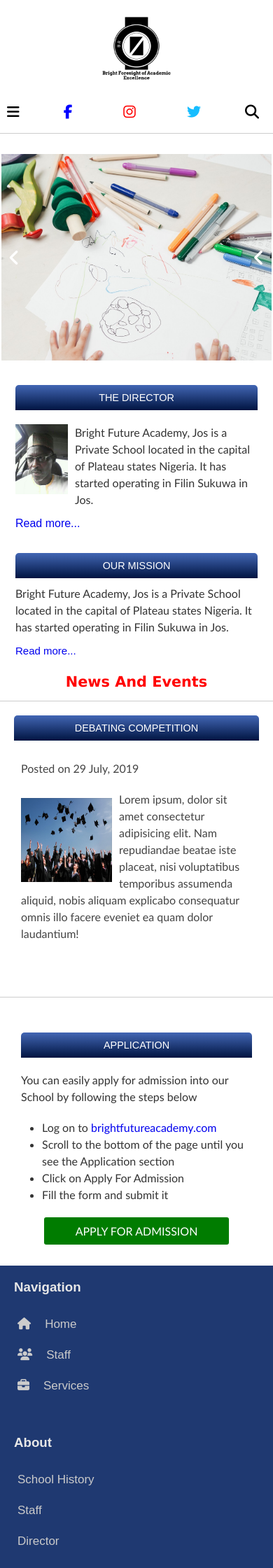
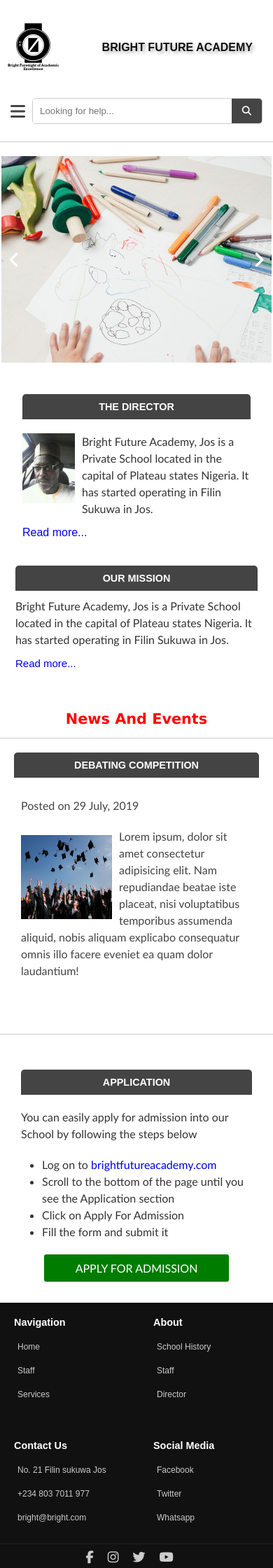
Before and after one commit to inuwamuhammad24/Real-web, a Node server app: page / in a window 390 px wide. Shown: the top 2240 px of the page at 70% size. Run offline with Node 20, Linux system fonts and the light colour scheme; some libraries are stand-ins or nearby versions.

Commit message:
added some css styling

```diff
--- a/app.js
+++ b/app.js
@@ -40,7 +40,7 @@ app.use(function(err, req, res, next) {
       req.flash('errors', 'cross site request forgery detected')
       req.session.save(() => res.redirect('/'))
     } else {
-      res.send('Error in csrf')
+      res.redirect('/')
     }
   }
 })
--- a/public/style.css
+++ b/public/style.css
@@ -14,7 +14,7 @@ body {
 .head-design {
     width: 100%;
     padding: 10px;
-    background-image: linear-gradient(to bottom, #4266b4, #001441);
+    background-color: #444;
     overflow: hidden;
 }
 
@@ -23,14 +23,13 @@ body {
     font-size: .9em;
     color: #fff;
     border-radius: 5px 5px 0 0;
-    font-weight: 500;
 }
 
 .director {
     margin: 10px;
     border-radius: 5px 5px 0 0;
     overflow: hidden;
-    margin-bottom: 30px;
+    margin-bottom: 35px;
 }
 
 .director img {
@@ -107,10 +99,11 @@ close {
     display: flex;
     justify-content: space-between;
     margin-bottom: 10px;
+    align-items: center;
 }
 
 .main-head i {
-    margin-right: 10px;
+    margin-right: 25px;
     font-size: 20px;
 }
 .address a {
@@ -129,11 +122,11 @@ close {
 }
 
 .main-head div h1 {
-    font-size: 30pt;
+    font-size: 2em;
     font-family: arial;
     text-align: center;
-    color: #1F3971;
-    text-shadow: 6px 6px 8px rgba(104, 2, 2, 0.699);
+    text-shadow: 3px 3px 4px rgba(0, 0, 0, 0.3);
+    color: #111;
 }
 
 .container {
@@ -418,7 +423,8 @@ close {
     transform: translateY(-50%);
     font-size: 20pt;
     color: #fff;
-    padding: 10px;
+    padding: 5px 10px;
+    border-radius: 50%;
 }
 
 .previous i {
@@ -428,7 +434,8 @@ close {
     transform: translateY(-50%);
     font-size: 20pt;
     color: #fff;
-    padding: 10px;
+    padding: 5px 10px;
+    border-radius: 50%;
 }
 
 .next i:hover, .previous i:hover {
@@ -634,7 +641,7 @@ close {
 
 /* footer styling begins */
 .footer-container {
-    background-color: #1F3971;
+    background-color: #111;
 }
 
 .footer-text {
@@ -647,7 +654,7 @@ close {
 .footer-box p {
     text-align: left;
     color: rgb(202, 202, 202);
-    font-size: 17px;
+    font-size: 12px;
 }
 
 .footer-box p:hover {
@@ -662,9 +669,10 @@ close {
 }
 
 .footer-box h3 {
-    color: rgb(231, 231, 231);
+    color: #fff;
     font-family: arial;
-    margin-bottom: 20px;
+    margin-bottom: 10px;
+    font-size: .9em;
 }
 
 .footer-box a {
@@ -686,6 +694,7 @@ close {
     display: flex;
     font-size: 20pt;
     justify-content: center;
+    margin-top: 10px;
 }
 
 .social a {
@@ -1742,61 +1752,93 @@ close {
 /* Media query */
 @media screen and (max-width: 780px) {
     .main-head {
-        display: block;
-        width: 100%;
-        height: 200px;
-        margin: 0 auto;
-        margin-bottom: 10px;
+        display: flex;
+        width: 90%;
+        margin: 10px;
+    }
+
+    .main-head div h1 {
+        font-size: 1em;
+    }
+
+    .logo img {
+        height: 75px;
+    }
+
+    .mobile-icons {
+        display: none;
     }
 
     .address {
-        position: relative;
+        position: sticky;
         overflow: hidden;
         transition: .3s ease-out;
+        top: 0;
+        z-index: 1;
+        border-bottom: black;
     }
 
     .address-inner {
         display: flex;
         justify-content: space-between;
         align-items: center;
-        margin-top: 10px;
         background-color: white;
         width: 100%;
-        padding: 10px;
+        padding: 15px;
         border-bottom: 1px solid #ccc;
     }
     .address form {
         visibility: visible;
-        position: absolute;
-        display: flex;
-        padding: 10px;
+        display: block;
+        padding: 10px 0 10px 10px;
         bottom: -50px;
         width: 100%;
     }
 
+    .address form input {
+        width: 100%;
+        padding: 10px;
+        border: none;
+    }
+
+
     .mobile-search {
         visibility: visible;
-    }
-
-    .address form input {
-        padding: 10px;
-        width: 100%;
-        border: none;
-        background: none;
-        border-bottom: 1px solid #999;
     }
 
     .inner-search {
         border: none;
         outline: none;
         background: none;
-    }
-
-    .inner-search i {
+        display: block;
+        color: #fff;
+    }
+
+    .header-button {
+        position: absolute;
+        top: 50%;
+        right: 0;
+        transform: translateY(-50%);
+        padding: 15px;
+        background: #444;
+        cursor: pointer;
+    }
+
+    .header-button:hover {
+        background-color: #000;
+    }
+
+    /* .inner-search i {
         font-size: 15px;
-        color: blue;
-        margin-left: -20px;
-    }
+        color: rgb(1, 47, 175);
+        display: block;
+        position: absolute;
+        right: 0;
+        top: 50%;
+        z-index: 1;
+        transform: translateY(-50%);
+
+    } */
 
     .inner-search:hover {
         cursor: pointer;
@@ -1814,14 +1856,22 @@ close {
 
     .menu {
         display: block;
-        font-size: large;
+        font-size: 1.5em;
         position: relative;
+        color: #444;
+    }
+
+    .header-input {
+        position: relative;
+        overflow: hidden;
+        border: 1px solid #ccc;
+        border-radius: 5px;
     }
 
     .header-container {
         display: block;
-        width: 75%;
-        background-color: #1F3971;
+        width: 100%;
+        background-color: #fff;
         z-index: 200;
         position: fixed;
         top: 0;
@@ -1995,6 +2054,8 @@ close {
         display: grid;
         padding: 20px;
         grid-gap: 3em;
+        grid-template-columns: 1fr 1fr;
+        border-bottom: 1px solid #222;
     }
 
     .footer-text {
@@ -2280,17 +2340,21 @@ close {
         grid-gap: 1em;
     }
 
-    .director {
-        margin: 0;
-    }
-
     .about-text {
         margin: 0;
-        margin-top: 30px;
+        margin-bottom: 35px;
     }
 
     .app-container-inner {
         min-width: auto;
         width: 95%;
     }
-}
+
+    .nav-bar .social {
+        display: flex;
+        position: absolute;
+        bottom: 40px;
+        left: 50%;
+        transform: translateX(-50%);
+    }
+}
--- a/views/contact.ejs
+++ b/views/contact.ejs
@@ -29,6 +29,7 @@
                     <input type="email" name="email" placeholder="Enter your email...">
                     <input type="tel" name="phone" placeholder="Enter your phone number...">
                     <textarea rows="7" name="message" placeholder="Type your message here..."></textarea>
+                    <input type="hidden" name="_csrf" value="<%= csrfToken %>">
                     <button class="submit">SUBMIT EMAIL</button>
                 </form>
         </div>
--- a/views/home.ejs
+++ b/views/home.ejs
@@ -8,7 +8,7 @@
 
         <div class="slide">     <!-- background slide with h1 -->
             <div class="slide-text"><h1>Bulding the Futue <br> of Your Kids</h1><p>Bright foresight of Academic Excellence...</p></div>
-            <div class="next"><i class="fas fa-angle-left"></i></div>
+            <div class="next"><i class="fas fa-angle-right"></i></div>
             <div class="previous"><i class="fas fa-angle-left"></i></div>
         </div>
 
--- a/views/includes/footer.ejs
+++ b/views/includes/footer.ejs
@@ -4,16 +4,16 @@
         <div class="footer-box">
             <h3>Navigation</h3>
             <div class="footer-content">
-                <a href="#"><p><i class="fas fa-home"></i>Home</p></a>
-                <a href="#"><p><i class="fas fa-users"></i>Staff</p></a>
-                <a href="#"><p><i class="fas fa-briefcase"></i>Services</p></a>
+                <a href="/"><p>Home</p></a>
+                <a href="#"><p>Staff</p></a>
+                <a href="#"><p>Services</p></a>
             </div>
         </div>
 
         <div class="footer-box">
             <h3>About</h3>
             <div class="footer-content">
-                <a href="#"><p>School History</p></a>
+                <a href="/about"><p>School History</p></a>
                 <a href="#"><p>Staff</p></a>
                 <a href="#"><p>Director</p></a>
             </div>
@@ -22,18 +22,18 @@
         <div class="footer-box">
             <h3>Contact Us</h3>
             <div class="footer-content">
-                <a href="#"><p><i class="fas fa-map-marker-alt"></i>No. 21 Filin sukuwa Jos</p></a>
-                <a href="#"><p><i class="fas fa-phone"></i>+234 803 7011 977</p></a>
-                <a href="#"><p><i class="fas fa-envelope-open-text"></i>bright@bright.com</p></a>
+                <a href="/contact"><p>No. 21 Filin sukuwa Jos</p></a>
+                <a href="/contact"><p>+234 803 7011 977</p></a>
+                <a href="/contact"><p>bright@bright.com</p></a>
             </div>
         </div>
 
         <div class="footer-box">
             <h3>Social Media</h3>
             <div class="footer-content">
-                <a href="#"><p><i class="fab fa-facebook-f"></i>Facebook</p></a>
-                <a href="#"><p><i class="fab fa-twitter"></i>Twitter</p></a>
-                <a href="#"><p><i class="fab fa-whatsapp"></i>Whatsapp</p></a>
+                <a href="#"><p>Facebook</p></a>
+                <a href="#"><p>Twitter</p></a>
+                <a href="#"><p>Whatsapp</p></a>
             </div>
         </div>
     </div>
--- a/views/includes/header.ejs
+++ b/views/includes/header.ejs
@@ -120,21 +120,23 @@
                 <img src="/Images/img-6.png" alt="Logo">
             </div>
 
-            <!-- <div><h1>BRIGHT FUTURE <br> ACADEMY, JOS</h1></div> -->
+            <div><h1>BRIGHT FUTURE ACADEMY</h1></div>
 
-            <div class="address">
-                <div class="address-inner">
-                    <div class="menu"><i class="fas fa-bars"></i></div>
-                    <a href="#"><i class="fab fa-facebook-f"></i></a>
-                    <a href="#"><i class="fab fa-instagram"></i></a>
-                    <a href="#"><i class="fab fa-twitter"></i></a>
-                    <div class="mobile-search"><i class="fas fa-search"></i></div>
-                </div>
+            <div class="mobile-icons">
+                <a href="#"><i class="fab fa-facebook-f"></i></a>
+                <a href="#"><i class="fab fa-instagram"></i></a>
+                <a href="#"><i class="fab fa-twitter"></i></a>
+            </div>
+        </div>
 
+        <div class="address">
+            <div class="address-inner">
+                <div class="menu"><i class="fas fa-bars"></i></div>
                 <form action="#">
-                    <button class="close">&times;</button>
-                    <input type="text" placeholder="Looking for help..." autocomplete="off">
-                    <button class="inner-search"><i class="fas fa-search"></i></button>
+                    <div class="header-input">
+                        <input type="text" placeholder="Looking for help..." autocomplete="off">
+                        <span class="header-button"><button class="inner-search"><i class="fas fa-search"></i></button></span>
+                    </div>
                 </form>
             </div>
         </div>
@@ -145,7 +147,8 @@
 
             <div class="header-container div-center">
                 <div class="nav">
-                    <div class="nav-bar">    <!-- for the navigation links -->
+                    <div class="nav-bar">
+                        <h2>BRIGHT FUTURE JOS</h2>   <!-- for the navigation links -->
                         <ul>
                             <div class="close-nav">&times;</div>
                             <a href="/"><li><i class="fas fa-home"></i>Home</li></a>
@@ -154,6 +157,13 @@
                             <a href="/contact"><li><i class="fas fa-id-card"></i>Contact</li></a>
                             <a href="#" class="staff-login"><li><i class="fas fa-users"></i>Login</li></a>
                         </ul>
+
+                        <div class="social">
+                            <a href="#"><i class="fab fa-facebook-f"></i></a>
+                            <a href="#"><i class="fab fa-instagram"></i></a>
+                            <a href="#"><i class="fab fa-twitter"></i></a>
+                            <a href="#"><i class="fab fa-youtube"></i></a>
+                        </div>
                     </div>
                 </div>
 
--- a/views/staff-login-view.ejs
+++ b/views/staff-login-view.ejs
@@ -46,10 +46,6 @@
                                         <a class="edit-student" href="/edit/<%= student._id %>"><i class="fas fa-user-edit"></i></a>
                                         <a class="delete-student" href="/delete/<%= student._id %>"><i class="far fa-trash-alt"></i></a>
                                     </div>
-
-
-
-
                             </div>
                         </a>
                     <% }) %>
```
Also changed, not shown: other parts of public/style.css (+34 -20 lines).
